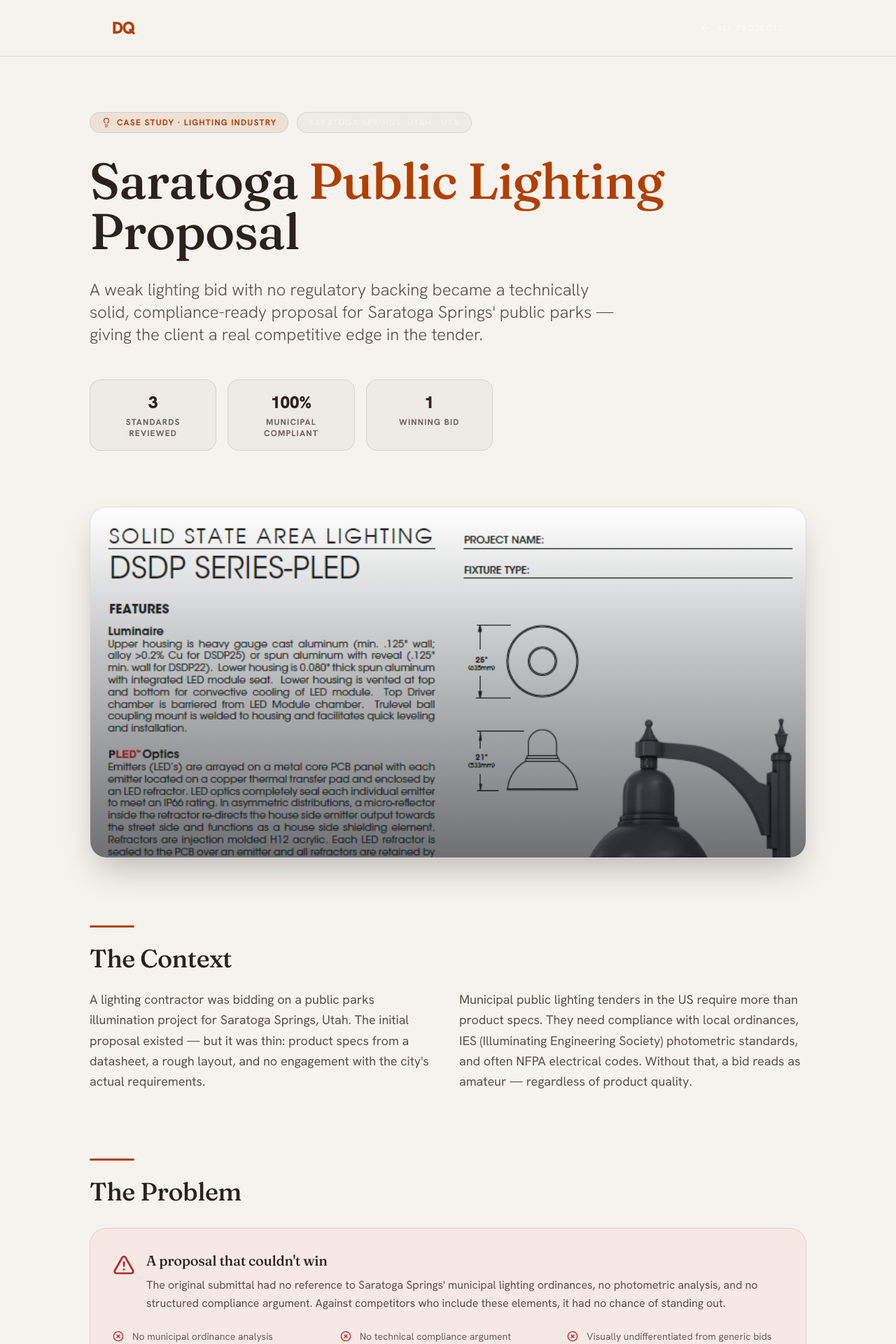
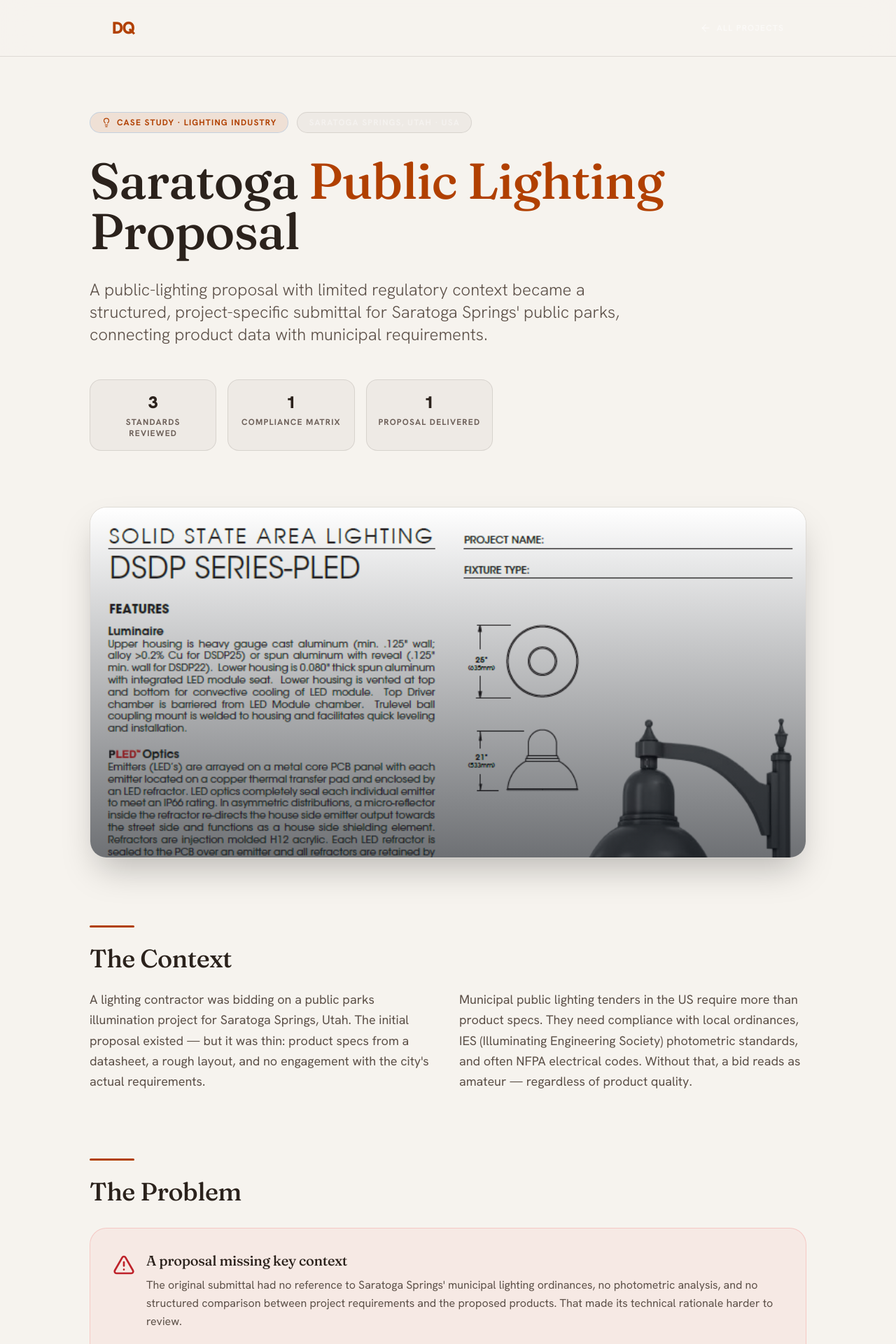
Before and after one commit to diegoqprobst/portafolio, a Next.js app: page /saratoga in a window 1280 px wide. Shown: the top 1920 px of the page at 70% size. Built offline with nearby package versions, Linux system fonts and the light colour scheme.

Commit message:
Clarify Saratoga case study outcomes

```diff
--- a/app/saratoga/SaratogaClient.tsx
+++ b/app/saratoga/SaratogaClient.tsx
@@ -86,16 +86,16 @@
           </h1>
 
           <p className="text-xl sm:text-2xl text-gray-400 max-w-3xl leading-relaxed font-light mb-12">
-            A weak lighting bid with no regulatory backing became a technically
-            solid, compliance-ready proposal for Saratoga Springs&apos; public
-            parks — giving the client a real competitive edge in the tender.
+            A public-lighting proposal with limited regulatory context became
+            a structured, project-specific submittal for Saratoga Springs&apos;
+            public parks, connecting product data with municipal requirements.
           </p>
 
           <div className="grid grid-cols-3 gap-4 max-w-xl">
             {[
               { n: "3", l: "Standards reviewed" },
-              { n: "100%", l: "Municipal compliant" },
-              { n: "1", l: "Winning bid" },
+              { n: "1", l: "Compliance matrix" },
+              { n: "1", l: "Proposal delivered" },
             ].map((s) => (
               <div
                 key={s.l}
@@ -158,14 +158,14 @@
                 <AlertTriangle className="w-8 h-8 text-red-400 flex-shrink-0 mt-1" />
                 <div>
                   <h3 className="text-xl font-bold text-white mb-2">
-                    A proposal that couldn&apos;t win
+                    A proposal missing key context
                   </h3>
                   <p className="text-gray-400 leading-relaxed">
                     The original submittal had no reference to Saratoga
                     Springs&apos; municipal lighting ordinances, no photometric
-                    analysis, and no structured compliance argument. Against
-                    competitors who include these elements, it had no chance of
-                    standing out.
+                    analysis, and no structured comparison between project
+                    requirements and the proposed products. That made its
+                    technical rationale harder to review.
                   </p>
                 </div>
               </div>
@@ -231,16 +231,16 @@
             <div className="space-y-4">
               {[
                 {
-                  t: "Fully compliant with Saratoga Springs municipal standards",
-                  c: "Every product selection and installation detail referenced the applicable local ordinance — the proposal could be evaluated against specific criteria, not vague claims.",
+                  t: "Municipal requirements mapped to product data",
+                  c: "The proposal connected product specifications with the municipal requirements researched for the project, giving reviewers a clearer basis for evaluation.",
                 },
                 {
-                  t: "Data-backed visual submittal that reads as professional",
-                  c: "Redesigned in Adobe Illustrator with integrated compliance data — the committee receives a document that looks and reads like the work of a serious contractor, not a product catalog printout.",
+                  t: "Clearer, data-backed visual submittal",
+                  c: "Redesigned in Adobe Illustrator with technical data integrated into a document organized for review, rather than a collection of product sheets.",
                 },
                 {
-                  t: "Client enters the bid with a real technical edge",
-                  c: "Where competitors submitted generic proposals, this one addressed the municipality's specific requirements directly. Technical credibility is the differentiator in public tenders.",
+                  t: "Project-specific proposal delivered",
+                  c: "The client received one structured submittal bringing together the standards review, product data, and visual presentation.",
                 },
               ].map((r) => (
                 <div key={r.t} className="result-item">
@@ -276,7 +276,7 @@
           <section className="scroll-animate pb-24">
             <div className="bg-electric/5 border border-electric/20 rounded-3xl p-10 text-center">
               <h2 className="text-3xl md:text-4xl font-bold mb-4">
-                Need a technical proposal that wins?
+                Need a clearer technical proposal?
               </h2>
               <p className="text-gray-400 text-lg mb-8 max-w-xl mx-auto">
                 If you&apos;re working on a lighting bid, submittal, or
--- a/app/saratoga/page.tsx
+++ b/app/saratoga/page.tsx
@@ -4,12 +4,12 @@
 export const metadata: Metadata = {
   title: "Case Study: Saratoga Public Lighting Proposal · Diego Quinde",
   description:
-    "Case Study: Saratoga Public Lighting Proposal — How Diego Quinde turned a weak bid into a technically solid, regulation-compliant proposal for public parks lighting in Saratoga, Utah.",
+    "Case Study: Saratoga Public Lighting Proposal — How Diego Quinde mapped municipal requirements to product data and redesigned a public parks lighting submittal for Saratoga Springs, Utah.",
   openGraph: {
     title:
       "Case Study: Saratoga Public Lighting Proposal · Diego Quinde",
     description:
-      "Weak proposal → technically solid bid. Municipal standards analysis + data-backed redesign for public parks lighting in Saratoga Springs, Utah.",
+      "Municipal standards research, product-data mapping, and a data-backed redesign of a public parks lighting submittal in Saratoga Springs, Utah.",
     type: "article",
     url: "https://diegoquinde.com/saratoga",
     images: ["https://diegoquinde.com/assets/projects/submittal-sample.png"],
--- a/components/home/sections/Projects.tsx
+++ b/components/home/sections/Projects.tsx
@@ -85,22 +85,22 @@
               num="03"
               title="Saratoga Public Lighting Proposal"
               tags={["Claude Code", "Adobe Illustrator", "NFPA / IES", "Utah, USA"]}
-              metricVal="100%"
-              metricLbl={{ en: "Municipal compliant", es: "Cumplimiento municipal" }}
+              metricVal="1"
+              metricLbl={{ en: "Proposal delivered", es: "Propuesta entregada" }}
               isOpen={openProject === "p3"}
               onToggle={() => toggleProject("p3")}
               delay="120ms"
-              descEn="A lighting contractor bidding on public parks illumination in Saratoga Springs, Utah — no regulatory analysis, no compliance argument, no chance of winning. Researched Saratoga's municipal ordinances and IES/NFPA standards, built a compliance matrix, then redesigned the entire submittal in Adobe Illustrator as a professional tender document."
-              descEs="Un contratista de iluminación licitando alumbrado de parques públicos en Saratoga Springs, Utah — sin análisis normativo, sin argumento de cumplimiento, sin chances de ganar. Investigué las ordenanzas municipales de Saratoga y estándares IES/NFPA, construí una matriz de cumplimiento y rediseñé todo el submittal en Adobe Illustrator como documento de licitación profesional."
+              descEn="For a lighting contractor preparing a public parks illumination proposal in Saratoga Springs, Utah, I researched municipal ordinances and IES/NFPA standards, built a compliance matrix, and redesigned the submittal in Adobe Illustrator as a project-specific technical document."
+              descEs="Para un contratista que preparaba una propuesta de alumbrado de parques públicos en Saratoga Springs, Utah, investigué ordenanzas municipales y estándares IES/NFPA, construí una matriz de cumplimiento y rediseñé el submittal en Adobe Illustrator como documento técnico específico del proyecto."
               resultsEn={[
-                "100% compliant with Saratoga Springs municipal standards",
-                "Data-backed submittal that reads professional to the committee",
-                "Client entered the bid with a real technical edge",
+                "Municipal requirements mapped to product specifications",
+                "Data-backed submittal organized for review",
+                "Project-specific proposal delivered to the client",
               ]}
               resultsEs={[
-                "100% conforme con estándares municipales de Saratoga Springs",
-                "Submittal respaldado por datos que se ve profesional ante el comité",
-                "Cliente entró a la licitación con ventaja técnica real",
+                "Requisitos municipales relacionados con especificaciones de producto",
+                "Submittal respaldado por datos y organizado para revisión",
+                "Propuesta específica del proyecto entregada al cliente",
               ]}
               imgSrc="/assets/projects/submittal-sample.png"
               imgAlt="Saratoga proposal"
```
